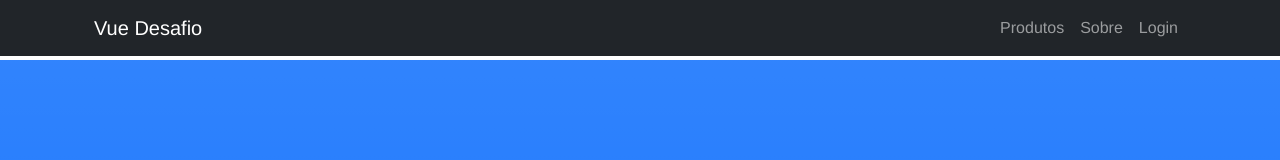
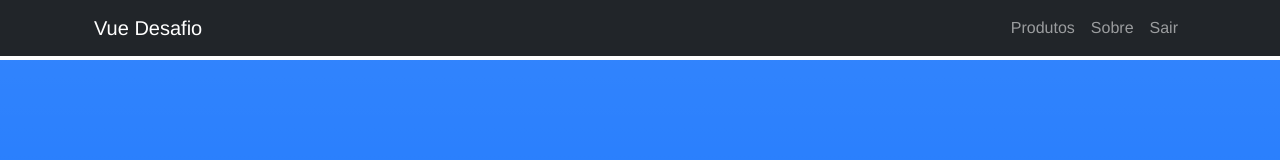
Before and after one commit to torneseumprogramador/vue-desafio-front-end, a Vue app: page / in a window 1280 px wide. Shown: the top 160 px of the page. Built offline with nearby package versions, Linux system fonts and the light colour scheme.

Commit message:
trabalhando com rotas no vue.js

```diff
--- a/src/components/NavComponent.vue
+++ b/src/components/NavComponent.vue
@@ -8,7 +8,7 @@
         <ul class="navbar-nav ms-auto">
           <li class="nav-item"><router-link class="nav-link" to="/produtos">Produtos</router-link></li>
           <li class="nav-item"><router-link class="nav-link" to="/sobre">Sobre</router-link></li>
-          <li class="nav-item"><router-link class="nav-link" to="/login">Login</router-link></li>
+          <li class="nav-item"><router-link class="nav-link" to="/sair">Sair</router-link></li>
         </ul>
       </div>
     </div>
--- a/src/router.js
+++ b/src/router.js
@@ -2,6 +2,8 @@ import { createRouter, createWebHistory } from 'vue-router'
 import HomePage from './paginas/HomePage'
 import SobrePage from './paginas/SobrePage'
 import NotFoundPage from './paginas/NotFoundPage'
+import ProdutosPage from './paginas/ProdutosPage'
+import LoginPage from './paginas/LoginPage'
 
 const routes = [
   {
@@ -13,6 +15,16 @@ const routes = [
     path: '/sobre',
     name: 'SobrePage',
     component: SobrePage
+  },
+  {
+    path: '/produtos',
+    name: 'ProdutosPage',
+    component: ProdutosPage
+  },
+  {
+    path: '/login',
+    name: 'LoginPage',
+    component: LoginPage
   },
   {
     path: '/:pathMatch(.*)*',
```
